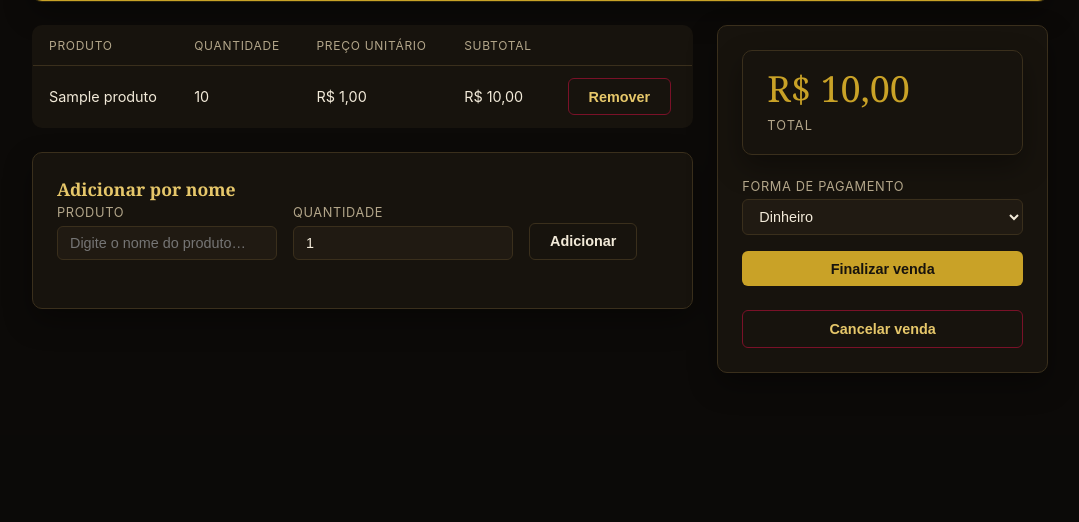
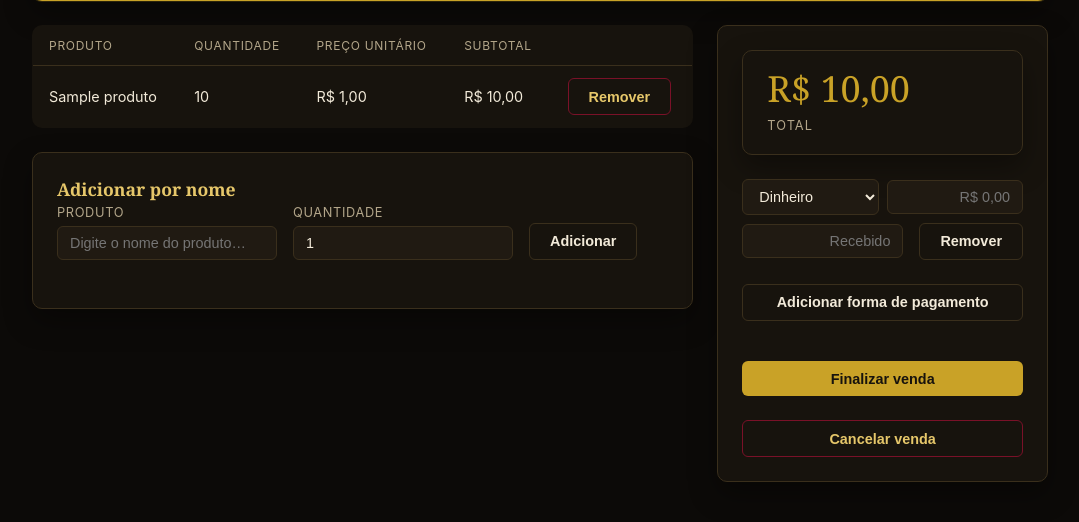
Before and after one commit to Arthur-Ferreira-Fernandes/Adega-Escritorio, a Django app: page /vendas/1/ in a window 1280 px wide. Shown: the part 365-887 px from the top of the page, without its empty margins (100-1179 px from the left). Before the commit the page ends 738 px from the top, so only its background shows below. Run offline with Django 5.2, Linux system fonts and the light colour scheme; a user stored in the database is signed in; tables that the repository leaves empty hold one stand-in row (values such as "Sample post").

Commit message:
Permite dividir o pagamento da venda entre várias formas, com troco
Até agora finalizar uma venda só aceitava uma forma de pagamento
(Dinheiro, Cartão ou Pix), guardada num campo único em Venda. Agora dá
pra dividir entre várias formas na mesma venda (ex: parte em dinheiro,
parte no cartão), adicionando/removendo linhas dinamicamente no form de
finalizar. Quando envolve dinheiro, o troco aparece ao vivo conforme o
valor recebido é digitado (JS puro, reaproveitando as funções globais
já existentes em mascara-monetaria.js).

O campo único Venda.forma_pagamento não fazia mais sentido com múltiplas
formas por venda, então foi substituído pelo novo model PagamentoVenda
(uma linha por forma usada, com constraint de unicidade por venda). Toda
a validação (soma bater com o total, forma não repetida, valor recebido
>= valor pago) continua em Venda.finalizar, seguindo o padrão do projeto.
Uma migration de dados preserva o histórico existente, recriando um
PagamentoVenda equivalente para cada venda concluída antes da mudança.

Isso tem efeito cascata em quem lia o campo antigo: Histórico e
Relatórios passam a filtrar por PagamentoVenda; e Caixa.total_vendas_dinheiro
agora soma só a parcela em dinheiro de cada venda (não o total inteiro),
corrigindo o saldo esperado para vendas com pagamento misto.

Também corrige um bug latente em mascara-monetaria.js: o rewrite no
submit forçava campos monetários vazios para "0.00", o que quebraria o
campo opcional de valor recebido (sempre reprovaria a validação de
"recebido >= pago"). Agora um campo nunca preenchido permanece vazio.

Co-Authored-By: Claude Sonnet 5 <noreply@anthropic.com>

```diff
--- a/apps/relatorios/servicos.py
+++ b/apps/relatorios/servicos.py
@@ -18,7 +18,7 @@ def calcular_metricas(data_inicio, data_fim, categoria, forma_pagamento):
     if categoria:
         itens = itens.filter(produto__categoria=categoria)
     if forma_pagamento:
-        itens = itens.filter(venda__forma_pagamento=forma_pagamento)
+        itens = itens.filter(venda__pagamentos__forma_pagamento=forma_pagamento)
 
     faturamento_total = itens.aggregate(total=Sum("subtotal"))["total"] or Decimal("0")
     numero_vendas = itens.values("venda").distinct().count()
--- a/apps/vendas/forms.py
+++ b/apps/vendas/forms.py
@@ -43,12 +43,6 @@ class ItemVendaForm(forms.Form):
         return produto
 
 
-class FinalizarVendaForm(forms.Form):
-    forma_pagamento = forms.ChoiceField(
-        choices=Venda.FormaPagamento.choices, label="Forma de pagamento"
-    )
-
-
 class EscanearCodigoForm(forms.Form):
     codigo_barras = forms.CharField(
         label="Código de barras",
--- a/apps/vendas/templates/vendas/_conteudo.html
+++ b/apps/vendas/templates/vendas/_conteudo.html
@@ -89,12 +89,37 @@
         {% if venda.status == "aberta" %}
         <form method="post" action="{% url 'vendas:finalizar' pk=venda.pk %}" class="formulario" style="flex-direction: column; align-items: stretch;"
               hx-post="{% url 'vendas:finalizar' pk=venda.pk %}"
-              hx-target="#venda-conteudo" hx-swap="innerHTML" hx-indicator="#venda-conteudo">
+              hx-target="#venda-conteudo" hx-swap="innerHTML" hx-indicator="#venda-conteudo"
+              data-total="{{ total_bruto }}">
             {% csrf_token %}
-            <div class="campo">
-                <label for="{{ finalizar_form.forma_pagamento.id_for_label }}">{{ finalizar_form.forma_pagamento.label }}</label>
-                {{ finalizar_form.forma_pagamento }}
+            <div id="linhas-pagamento">
+                <div class="linha-pagamento">
+                    <select name="forma_pagamento">
+                        <option value="dinheiro">Dinheiro</option>
+                        <option value="cartao">Cartão</option>
+                        <option value="pix">Pix</option>
+                    </select>
+                    <input type="text" name="valor" class="campo-monetario" inputmode="numeric" autocomplete="off" placeholder="R$ 0,00" data-max-digitos="10">
+                    <input type="text" name="valor_recebido" class="campo-monetario campo-recebido" inputmode="numeric" autocomplete="off" placeholder="Recebido" data-max-digitos="10" style="display: none;">
+                    <span class="troco-linha"></span>
+                    <button type="button" class="botao botao--secundario botao-remover-linha">Remover</button>
+                </div>
             </div>
+            <template id="modelo-linha-pagamento">
+                <div class="linha-pagamento">
+                    <select name="forma_pagamento">
+                        <option value="dinheiro">Dinheiro</option>
+                        <option value="cartao">Cartão</option>
+                        <option value="pix">Pix</option>
+                    </select>
+                    <input type="text" name="valor" class="campo-monetario" inputmode="numeric" autocomplete="off" placeholder="R$ 0,00" data-max-digitos="10">
+                    <input type="text" name="valor_recebido" class="campo-monetario campo-recebido" inputmode="numeric" autocomplete="off" placeholder="Recebido" data-max-digitos="10" style="display: none;">
+                    <span class="troco-linha"></span>
+                    <button type="button" class="botao botao--secundario botao-remover-linha">Remover</button>
+                </div>
+            </template>
+            <button type="button" class="botao botao--secundario" id="botao-adicionar-pagamento">Adicionar forma de pagamento</button>
+            <p class="subtitulo-pagina" id="resumo-pagamento"></p>
             <button type="submit" class="botao">Finalizar venda</button>
         </form>
         <form method="post" action="{% url 'vendas:cancelar' pk=venda.pk %}"
@@ -104,7 +129,17 @@
             <button type="submit" class="botao botao--perigo" style="width: 100%;">Cancelar venda</button>
         </form>
         {% else %}
-        <p><strong>Forma de pagamento:</strong> {{ venda.get_forma_pagamento_display|default:"—" }}</p>
+        <p><strong>Pagamento:</strong></p>
+        <ul>
+            {% for pagamento in venda.pagamentos.all %}
+            <li>
+                {{ pagamento.get_forma_pagamento_display }}: R$ {{ pagamento.valor }}
+                {% if pagamento.troco %}(recebido R$ {{ pagamento.valor_recebido }}, troco R$ {{ pagamento.troco }}){% endif %}
+            </li>
+            {% empty %}
+            <li>—</li>
+            {% endfor %}
+        </ul>
         <p><strong>Finalizada em:</strong> {{ venda.finalizada_em|date:"d/m/Y H:i"|default:"—" }}</p>
         {% endif %}
     </div>
--- a/apps/vendas/templates/vendas/_historico_conteudo.html
+++ b/apps/vendas/templates/vendas/_historico_conteudo.html
@@ -31,7 +31,7 @@
             <td>{{ venda }}</td>
             <td>{{ venda.cliente|default:"—" }}</td>
             <td><span class="emblema emblema--{{ venda.status }}">{{ venda.get_status_display }}</span></td>
-            <td>{{ venda.get_forma_pagamento_display|default:"—" }}</td>
+            <td>{% for pagamento in venda.pagamentos.all %}{{ pagamento.get_forma_pagamento_display }}{% if not forloop.last %}, {% endif %}{% empty %}—{% endfor %}</td>
             <td>R$ {{ venda.total }}</td>
             <td>{{ venda.criado_em|date:"d/m/Y H:i" }}</td>
             <td>{{ venda.finalizada_em|date:"d/m/Y H:i"|default:"—" }}</td>
--- a/apps/vendas/views.py
+++ b/apps/vendas/views.py
@@ -1,3 +1,5 @@
+from decimal import Decimal, InvalidOperation
+
 from django.contrib import messages
 from django.contrib.auth.decorators import login_required
 from django.contrib.auth.mixins import LoginRequiredMixin
@@ -12,7 +14,6 @@ from apps.estoque.models import Produto
 from .forms import (
     EscanearCodigoForm,
     FiltroHistoricoVendaForm,
-    FinalizarVendaForm,
     ItemVendaForm,
     NovaVendaForm,
 )
@@ -59,9 +60,9 @@ def _contexto_venda(venda):
         "venda": venda,
         "itens": venda.itens.select_related("produto"),
         "item_form": ItemVendaForm(),
-        "finalizar_form": FinalizarVendaForm(),
         "escanear_form": EscanearCodigoForm(),
         "produtos_ativos": Produto.objects.filter(ativo=True),
+        "total_bruto": str(venda.total),
     }
 
 
@@ -133,15 +134,33 @@ def venda_remover_item(request, pk, item_id):
 @require_POST
 def venda_finalizar(request, pk):
     venda = get_object_or_404(Venda, pk=pk)
-    form = FinalizarVendaForm(request.POST)
-    if form.is_valid():
+    pagamentos = []
+    formato_invalido = False
+    for forma, valor_txt, recebido_txt in zip(
+        request.POST.getlist("forma_pagamento"),
+        request.POST.getlist("valor"),
+        request.POST.getlist("valor_recebido"),
+    ):
+        if not valor_txt.strip():
+            continue
         try:
-            venda.finalizar(form.cleaned_data["forma_pagamento"])
+            valor = Decimal(valor_txt)
+            valor_recebido = Decimal(recebido_txt) if recebido_txt.strip() else None
+        except InvalidOperation:
+            formato_invalido = True
+            continue
+        pagamentos.append(
+            {"forma_pagamento": forma, "valor": valor, "valor_recebido": valor_recebido}
+        )
+
+    if formato_invalido:
+        messages.error(request, "Informe valores válidos para finalizar a venda.")
+    else:
+        try:
+            venda.finalizar(pagamentos)
             messages.success(request, "Venda finalizada com sucesso.")
         except ValidationError as erro:
             messages.error(request, "; ".join(erro.messages))
-    else:
-        messages.error(request, "Selecione a forma de pagamento para finalizar.")
     return _responder_venda(request, venda)
 
 
@@ -160,7 +179,7 @@ def venda_cancelar(request, pk):
 @login_required
 def historico(request):
     form = FiltroHistoricoVendaForm(request.GET or None)
-    vendas = Venda.objects.select_related("cliente")
+    vendas = Venda.objects.select_related("cliente").prefetch_related("pagamentos")
     if form.is_valid():
         if form.cleaned_data.get("data_inicio"):
             vendas = vendas.filter(criado_em__date__gte=form.cleaned_data["data_inicio"])
@@ -169,7 +188,7 @@ def historico(request):
         if form.cleaned_data.get("status"):
             vendas = vendas.filter(status=form.cleaned_data["status"])
         if form.cleaned_data.get("forma_pagamento"):
-            vendas = vendas.filter(forma_pagamento=form.cleaned_data["forma_pagamento"])
+            vendas = vendas.filter(pagamentos__forma_pagamento=form.cleaned_data["forma_pagamento"])
         if form.cleaned_data.get("cliente"):
             vendas = vendas.filter(cliente=form.cleaned_data["cliente"])
 
--- a/static/css/site.css
+++ b/static/css/site.css
@@ -331,6 +331,48 @@ a {
     border-color: var(--cor-dourado);
 }
 
+/* Linhas dinâmicas de pagamento (finalizar venda) */
+
+.linha-pagamento {
+    display: flex;
+    flex-wrap: wrap;
+    gap: 0.5rem;
+    align-items: center;
+    margin-bottom: 0.5rem;
+}
+
+.linha-pagamento select,
+.linha-pagamento input {
+    background: var(--cor-superficie-alt);
+    border: 1px solid var(--cor-borda);
+    border-radius: 6px;
+    padding: 0.5rem 0.75rem;
+    color: var(--cor-texto);
+    font-size: 0.9rem;
+    min-width: 110px;
+    flex: 1 1 110px;
+}
+
+.linha-pagamento select:focus,
+.linha-pagamento input:focus {
+    outline: none;
+    border-color: var(--cor-dourado);
+}
+
+.troco-linha {
+    font-size: 0.85rem;
+    color: var(--cor-texto-suave);
+    white-space: nowrap;
+}
+
+.texto-perigo {
+    color: var(--cor-vinho) !important;
+}
+
+#resumo-pagamento {
+    margin: 0.25rem 0;
+}
+
 .acoes-topo {
     display: flex;
     justify-content: flex-end;
--- a/static/js/mascara-monetaria.js
+++ b/static/js/mascara-monetaria.js
@@ -41,6 +41,7 @@ document.addEventListener("submit", (evento) => {
     const form = evento.target;
     if (!(form instanceof HTMLFormElement)) return;
     form.querySelectorAll(".campo-monetario").forEach((campo) => {
+        if (!campo.value.trim()) return;
         const maxDigitos = parseInt(campo.dataset.maxDigitos || "10", 10);
         campo.value = (paraCentavos(campo.value, maxDigitos) / 100).toFixed(2);
     });
--- /dev/null
+++ b/static/js/pagamentos-dinamicos.js
@@ -0,0 +1,81 @@
+function centavosDoCampo(campo) {
+    if (!campo) return 0;
+    const maxDigitos = parseInt(campo.dataset.maxDigitos || "10", 10);
+    return paraCentavos(campo.value, maxDigitos);
+}
+
+function atualizarLinha(linha) {
+    const forma = linha.querySelector('select[name="forma_pagamento"]');
+    const campoRecebido = linha.querySelector(".campo-recebido");
+    const trocoSpan = linha.querySelector(".troco-linha");
+    if (!forma || !campoRecebido || !trocoSpan) return;
+
+    const ehDinheiro = forma.value === "dinheiro";
+    campoRecebido.style.display = ehDinheiro ? "" : "none";
+    if (!ehDinheiro || !campoRecebido.value) {
+        if (!ehDinheiro) campoRecebido.value = "";
+        trocoSpan.textContent = "";
+        trocoSpan.classList.remove("texto-perigo");
+        return;
+    }
+
+    const valorCentavos = centavosDoCampo(linha.querySelector('input[name="valor"]'));
+    const recebidoCentavos = centavosDoCampo(campoRecebido);
+    const trocoCentavos = recebidoCentavos - valorCentavos;
+    trocoSpan.textContent = trocoCentavos >= 0
+        ? `Troco: ${formatarCentavos(trocoCentavos)}`
+        : "Valor recebido insuficiente";
+    trocoSpan.classList.toggle("texto-perigo", trocoCentavos < 0);
+}
+
+function inicializarLinhasPagamento(escopo) {
+    (escopo || document).querySelectorAll(".linha-pagamento").forEach(atualizarLinha);
+}
+
+function atualizarResumoPagamento(form) {
+    const resumo = form.querySelector("#resumo-pagamento");
+    if (!resumo) return;
+    const totalCentavos = Math.round(parseFloat(form.dataset.total || "0") * 100);
+    let somaCentavos = 0;
+    form.querySelectorAll('#linhas-pagamento input[name="valor"]').forEach((campo) => {
+        somaCentavos += centavosDoCampo(campo);
+    });
+    resumo.textContent = `Soma informada: ${formatarCentavos(somaCentavos)} / Total: ${formatarCentavos(totalCentavos)}`;
+    resumo.classList.toggle("texto-perigo", somaCentavos !== totalCentavos);
+}
+
+document.addEventListener("DOMContentLoaded", () => inicializarLinhasPagamento());
+document.body.addEventListener("htmx:afterSwap", (evento) => inicializarLinhasPagamento(evento.target));
+
+document.body.addEventListener("click", (evento) => {
+    if (evento.target.id === "botao-adicionar-pagamento") {
+        const form = evento.target.closest("form");
+        const modelo = form.querySelector("#modelo-linha-pagamento");
+        const container = form.querySelector("#linhas-pagamento");
+        if (!modelo || !container) return;
+        container.appendChild(modelo.content.cloneNode(true));
+        const linhaAdicionada = container.lastElementChild;
+        inicializarMascarasMonetarias(linhaAdicionada);
+        atualizarLinha(linhaAdicionada);
+    } else if (evento.target.classList.contains("botao-remover-linha")) {
+        const linha = evento.target.closest(".linha-pagamento");
+        const form = linha.closest("form");
+        linha.remove();
+        if (form) atualizarResumoPagamento(form);
+    }
+});
+
+document.body.addEventListener("change", (evento) => {
+    if (evento.target.matches('#linhas-pagamento select[name="forma_pagamento"]')) {
+        atualizarLinha(evento.target.closest(".linha-pagamento"));
+    }
+});
+
+document.body.addEventListener("input", (evento) => {
+    if (evento.target.matches("#linhas-pagamento .campo-monetario")) {
+        const linha = evento.target.closest(".linha-pagamento");
+        const form = evento.target.closest("form");
+        atualizarLinha(linha);
+        if (form) atualizarResumoPagamento(form);
+    }
+});
--- a/templates/base.html
+++ b/templates/base.html
@@ -10,6 +10,7 @@
     <link rel="stylesheet" href="{% static 'css/site.css' %}">
     <script src="{% static 'js/htmx.min.js' %}" defer></script>
     <script src="{% static 'js/mascara-monetaria.js' %}" defer></script>
+    <script src="{% static 'js/pagamentos-dinamicos.js' %}" defer></script>
     <script src="{% static 'js/chart.umd.js' %}" defer></script>
     <script src="{% static 'js/graficos.js' %}" defer></script>
 </head>
```
Also changed, not shown: apps/caixa/models.py (+6 -6 lines), apps/vendas/admin.py (+8 -4 lines), apps/vendas/models.py (+69 -6 lines), apps/vendas/migrations/0003_pagamento_venda.py (added).
